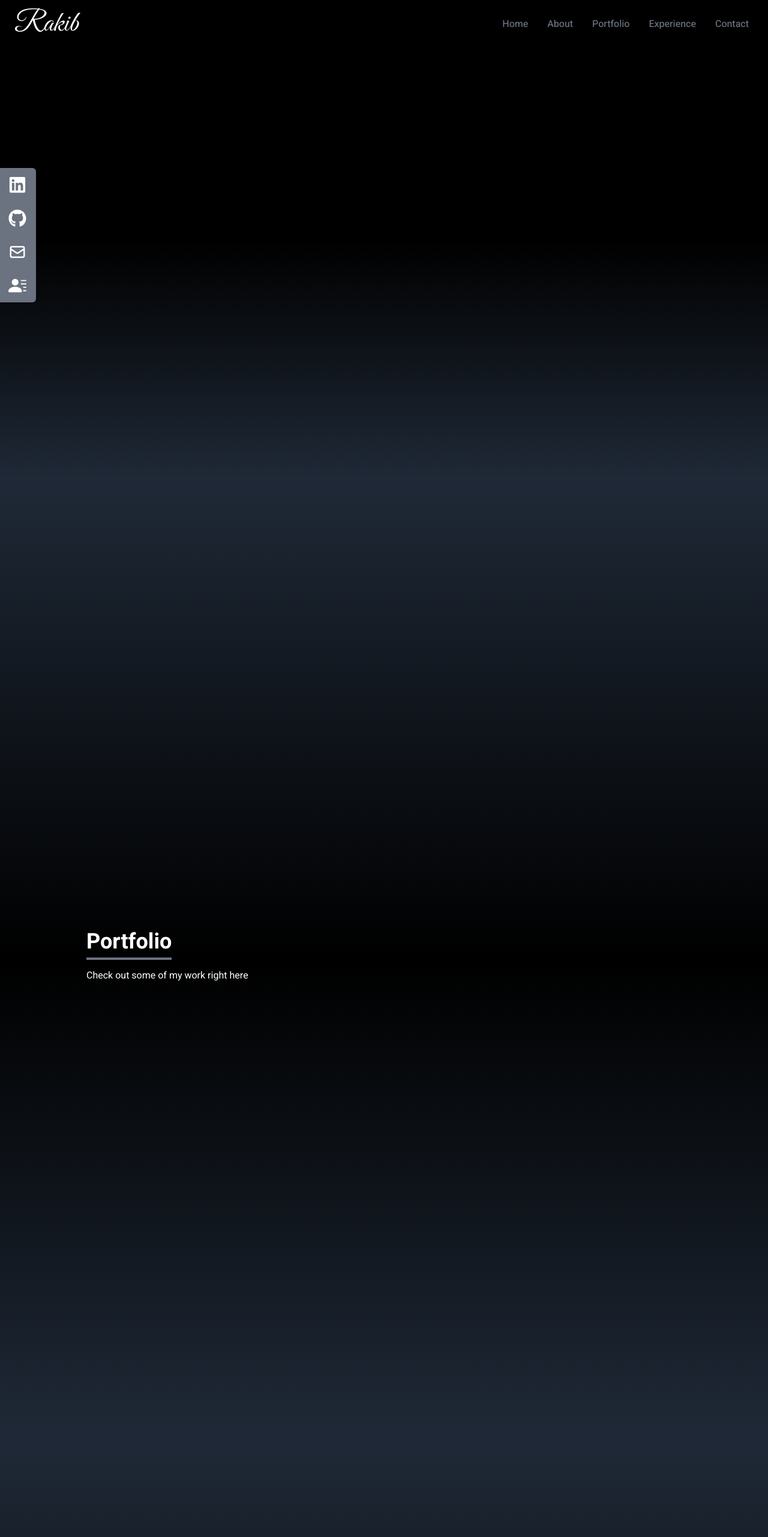
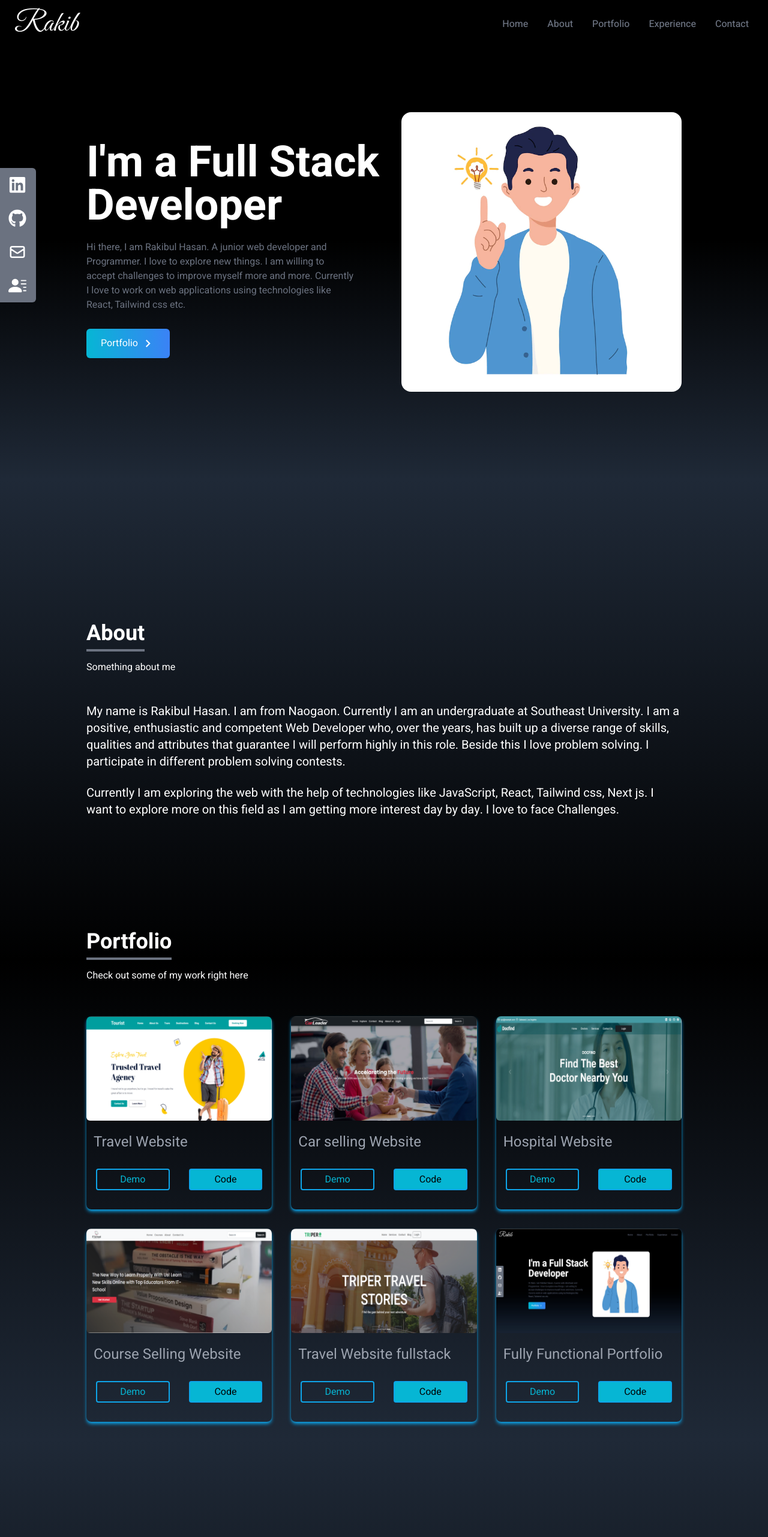
Before and after one commit to Rakibhasan-programmer/portfolio, a React (Create React App) app: page / in a window 1280 px wide. Shown: the top 2562 px of the page at 60% size. Built offline with nearby package versions, Linux system fonts and the light colour scheme.

Commit message:
scroll fixed

```diff
--- a/src/App.js
+++ b/src/App.js
@@ -16,7 +16,7 @@ export default function App() {
   const [loader, setLoader] = useState(true);
 
   useEffect(function () {
-    // Aos.init();
+    Aos.init();
     setTimeout(function () {
       setLoader(false);
     }, 2000);
--- a/src/components/About.jsx
+++ b/src/components/About.jsx
@@ -3,7 +3,7 @@ import React from 'react'
 const About = () => {
   return (
     <div  name="about" className='w-full h-screen bg-gradient-to-b from-gray-800 to-black text-white'>
-        <div data-aos="zoom-out-down" data-aos-easing="ease-in-out" data-aos-duration="1500" className="max-w-screen-lg p-4 mx-auto flex flex-col justify-center w-full h-full">
+        <div data-aos="zoom-in-down" data-aos-easing="linear" data-aos-duration="1500" className="max-w-screen-lg p-4 mx-auto flex flex-col justify-center w-full h-full">
             <div className='pb-4'>
                 <p className='text-4xl font-bold inline border-b-4 border-gray-500'>About</p>
                 <p className="pt-6">Something about me</p>
--- a/src/components/Contact.jsx
+++ b/src/components/Contact.jsx
@@ -21,7 +21,7 @@ const Contact = () => {
             className=" flex flex-col w-full md:w-3/4"
           >
             <input
-              data-aos="fade-right"
+              data-aos="zoom-in"
               data-aos-easing="ease-in-out"
               data-aos-duration="1500"
               type="text"
@@ -30,7 +30,7 @@ const Contact = () => {
               className="p-2 bg-transparent border-2 border-gray-700 rounded-md text-white focus:outline-none focus:border-sky-500"
             />
             <input
-              data-aos="fade-left"
+              data-aos="zoom-in"
               data-aos-easing="ease-in-out"
               data-aos-duration="1500"
               type="text"
--- a/src/components/Home.jsx
+++ b/src/components/Home.jsx
@@ -7,7 +7,7 @@ const Home = () => {
   return (
     <div name='home' className='h-screen w-full bg-gradient-to-b from-black via-black to-gray-800'>
         <div className='pt-10 max-w-screen-lg mx-auto flex flex-col justify-center items-center h-full px-4 md:flex-row'>
-            <div data-aos="fade-right" data-aos-easing="ease-in-out" data-aos-duration="1500" className='flex flex-col justify-center h-full'>
+            <div data-aos="fade-down" data-aos-easing="ease-in-out" data-aos-duration="1500" className='flex flex-col justify-center h-full'>
                 <h2 className='text-4xl sm:text-7xl font-bold text-white'>I'm a Full Stack Developer</h2>
                 <p className='text-gray-500 py-5 max-w-md'>
                     Hi there, I am Rakibul Hasan. A junior web developer and Programmer. I love to explore new things. I am willing to accept challenges to improve myself more and more. Currently I love to work on web applications using technologies like React, Tailwind css etc.
@@ -19,7 +19,7 @@ const Home = () => {
                     </Link>
                 </div>
             </div>
-            <div data-aos = "fade-left" data-aos-easing="ease-in-out" data-aos-duration="1500">
+            <div data-aos = "fade-up" data-aos-easing="ease-in-out" data-aos-duration="1500">
                 <img src={image} alt="" className='rounded-2xl mx-auto w-2/3 md:w-full'  />
             </div>
         </div>
--- a/src/components/Portfolio.jsx
+++ b/src/components/Portfolio.jsx
@@ -12,7 +12,7 @@ const Portfolio = () => {
       id: 1,
       src: tourist,
       name: "Travel Website",
-      scroll: "fade-right",
+      scroll: "fade-up",
       liveLink: "https://tourist73.netlify.app/",
       code: "https://github.com/Rakibhasan-programmer/tourist",
     },
@@ -28,7 +28,7 @@ const Portfolio = () => {
       id: 3,
       src: docfind,
       name: "Hospital Website",
-      scroll: "fade-left",
+      scroll: "fade-down",
       liveLink: "https://docfind-healthcare.netlify.app/",
       code: "https://github.com/Rakibhasan-programmer/healthcare-website",
     },
@@ -36,7 +36,7 @@ const Portfolio = () => {
       id: 4,
       src: itSchool,
       name: "Course Selling Website",
-      scroll: "fade-right",
+      scroll: "fade-up",
       liveLink: "https://it-school73.netlify.app/",
       code: "https://github.com/Rakibhasan-programmer/course-selling-website",
     },
@@ -52,7 +52,7 @@ const Portfolio = () => {
       id: 6,
       src: portfolio,
       name: "Fully Functional Portfolio",
-      scroll: "fade-left",
+      scroll: "fade-down",
       liveLink: "https://rakibulhaasan.netlify.app/",
       code: "https://github.com/Rakibhasan-programmer/portfolio",
     },
@@ -75,7 +75,7 @@ const Portfolio = () => {
           {portfolios.map(({ id, src, liveLink, code, name, scroll }) => (
             <div
               data-aos={scroll}
-              data-aos-easing="ease-in-out"
+              data-aos-easing="linear"
               data-aos-duration="1500"
               key={id}
               className="shadow-md shadow-sky-500 rounded-lg overflow-hidden"
```
